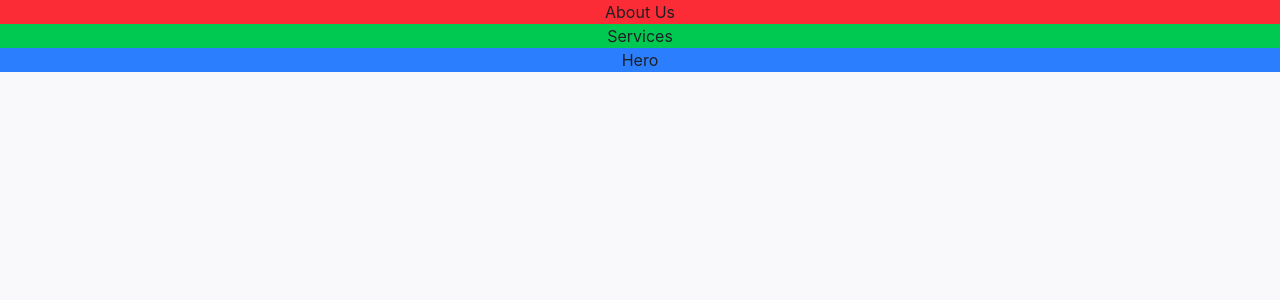
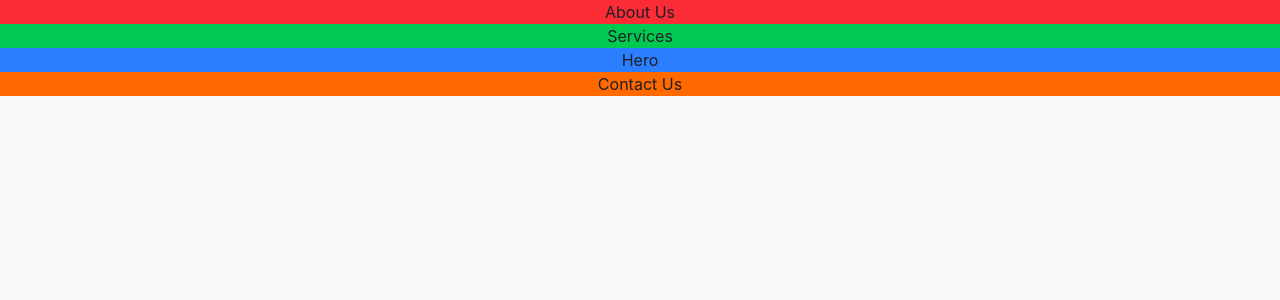
Before and after one commit to Nader-Dev1/next-app1, a Next.js app: page / in a window 1280 px wide. Shown: the top 300 px of the page. Built offline with nearby package versions, Linux system fonts and the light colour scheme.

Commit message:
add contact

```diff
--- a/src/app/page.tsx
+++ b/src/app/page.tsx
@@ -1,6 +1,7 @@
 
 import React from "react";
 import Services from "@/components/organisms/Services";
+import Contact from "@/components/organisms/Contact";
 import Hero from "@/components/organisms/Hero";
 import About from "@/components/organisms/About";
 export default function page() {
@@ -9,6 +10,7 @@ export default function page() {
      <About />
      <Services />
      <Hero />
+     <Contact />
     </div>
   );
 }
--- /dev/null
+++ b/src/components/organisms/Contact.tsx
@@ -0,0 +1,7 @@
+export default function Contact() {
+  return (
+    <div className="flex justify-center items-center bg-orange-500  gap-4">
+    <h1>Contact Us</h1>
+    </div>
+  );
+}
```
